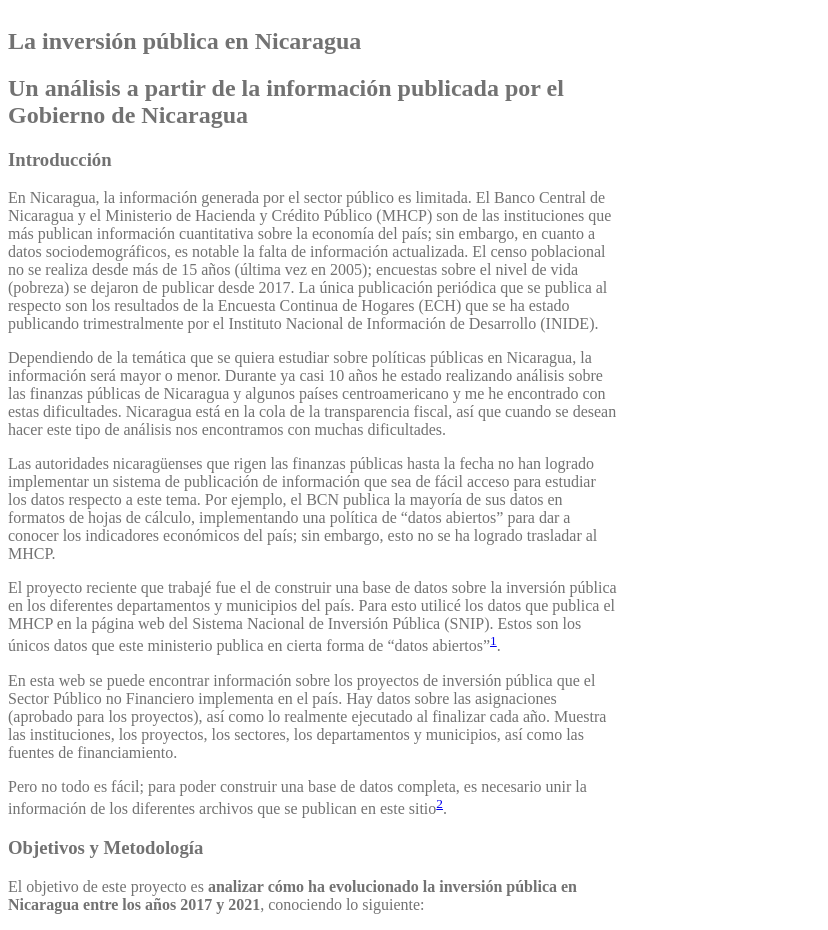
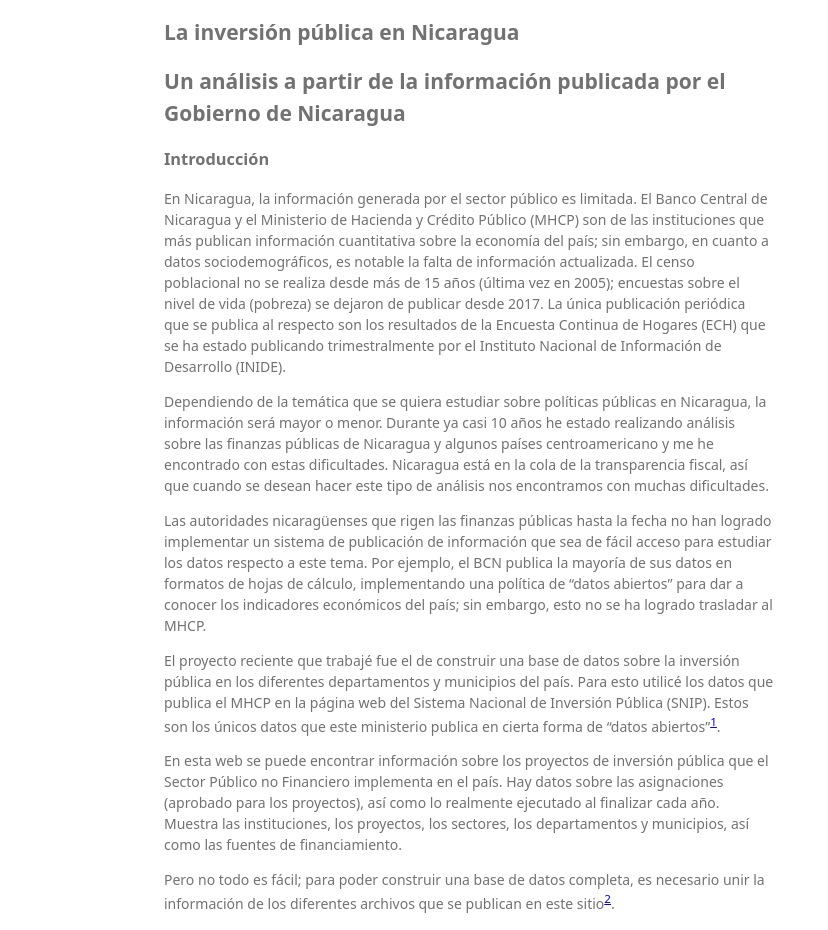
Before and after one commit to lilqasr/leolab, a Jekyll site: the page try.html, which Jekyll copies as it is, in a window 1280 px wide. Shown: the top 930 px of the page, without its empty margins (0-828 px from the left). Built offline with Jekyll 4.4.1, drawn with Linux system fonts in a browser that asks for light colours.

Commit message:
Update try.html

```diff
--- a/try.html
+++ b/try.html
@@ -8,13 +8,12 @@
       body {
   background-color: #fff;
   position: relative;
-  top: 0.5em;
-  width: 5em;
-  margin-left: 7em
+  margin: 0 auto;
+	max-width: 100%;
+	width: 68em;
   font: 14px/1.5 "Noto Sans", "Helvetica Neue", Helvetica, Arial, sans-serif;
   color:#727272;
   font-weight:400;
-  vertical-align: baseline;
 }
       section {
     width: 610px;
```
